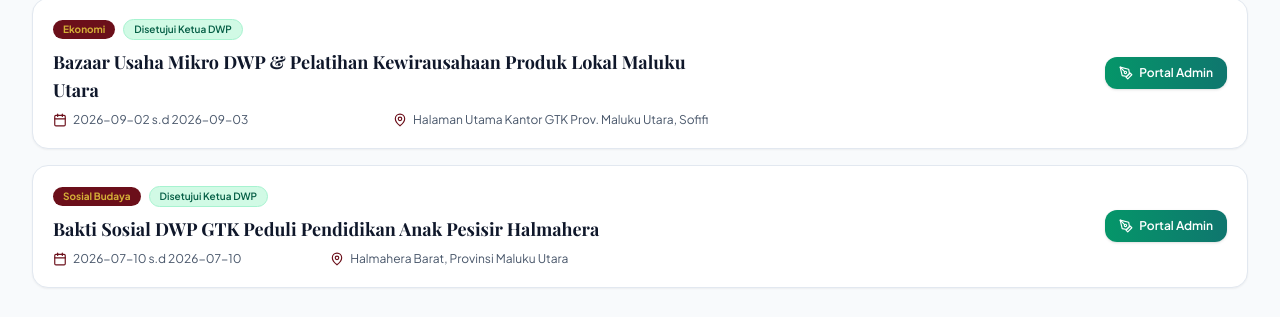
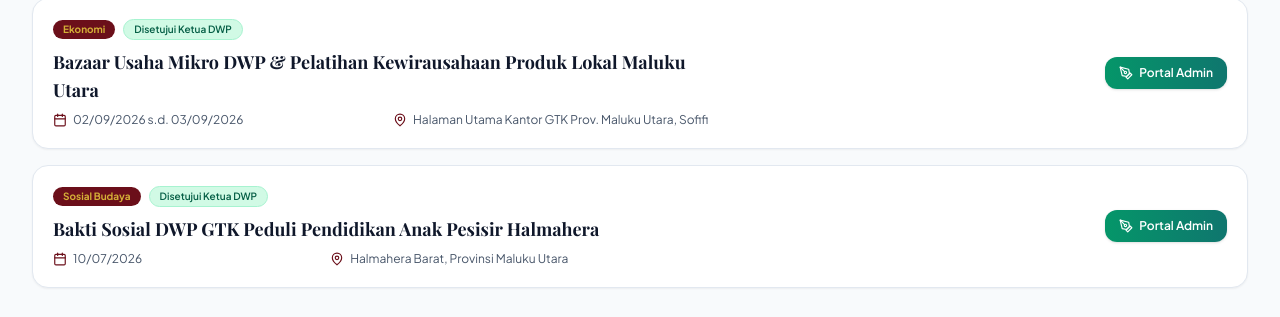
Before and after one commit to rachmatimabdkarim/dwp-gtk-malut-app, a React (Vite) app: page / in a window 1280 px wide. Shown: the part 3731-4048 px from the top of the page. Built offline with nearby package versions, Linux system fonts and the light colour scheme; a web font is replaced by a local one.

Commit message:
Standardize all date displays across app to DD/MM/YYYY format

```diff
--- a/src/components/admin/DashboardOverview.tsx
+++ b/src/components/admin/DashboardOverview.tsx
@@ -1,6 +1,7 @@
 import React from 'react';
 import { useApp } from '../../context/AppContext';
 import { hasTabAccess } from '../../utils/RoleAccessControl';
+import { formatDateRangeDDMMYYYY } from '../../utils/dateFormatter';
 import {
   Users,
   UserCheck,
@@ -186,7 +187,7 @@ export const DashboardOverview: React.FC = () => {
                   <span className="font-bold text-slate-900">{p.title}</span>
                 </div>
                 <div className="text-[11px] text-slate-500">
-                  Pengusul: <strong>{p.createdBy}</strong> | Pelaksanaan: <strong>{p.startDate} s.d. {p.endDate}</strong>
+                  Pengusul: <strong>{p.createdBy}</strong> | Pelaksanaan: <strong>{formatDateRangeDDMMYYYY(p.startDate, p.endDate)}</strong>
                 </div>
               </div>
 
--- a/src/components/admin/FiveStageApprovalWorkflow.tsx
+++ b/src/components/admin/FiveStageApprovalWorkflow.tsx
@@ -1,6 +1,7 @@
 import React, { useState } from 'react';
 import { useApp } from '../../context/AppContext';
 import { ActivityProposal, ProposalStage } from '../../types';
+import { formatDateRangeDDMMYYYY, formatDateDDMMYYYY } from '../../utils/dateFormatter';
 import {
   CheckCircle2,
   XCircle,
@@ -259,7 +260,7 @@ export const FiveStageApprovalWorkflow: React.FC = () => {
                     <span>•</span>
                     <span>Estimasi RAB: <strong className="text-emerald-700">Rp {proposal.estimatedBudget.toLocaleString('id-ID')}</strong></span>
                     <span>•</span>
-                    <span>Pelaksanaan: <strong className="text-slate-800">{proposal.startDate} s.d. {proposal.endDate}</strong></span>
+                    <span>Pelaksanaan: <strong className="text-slate-800">{formatDateRangeDDMMYYYY(proposal.startDate, proposal.endDate)}</strong></span>
                   </div>
                 </div>
 
@@ -452,7 +453,7 @@ export const FiveStageApprovalWorkflow: React.FC = () => {
                     </div>
                     <div>
                       <span className="text-slate-500 block text-[10px]">Tanggal Pelaksanaan:</span>
-                      <strong className="text-slate-800">{detailProposal.startDate} s.d. {detailProposal.endDate}</strong>
+                      <strong className="text-slate-800">{formatDateRangeDDMMYYYY(detailProposal.startDate, detailProposal.endDate)}</strong>
                     </div>
                     <div>
                       <span className="text-slate-500 block text-[10px]">Lokasi Pelaksanaan:</span>
--- a/src/components/admin/SystemAuditLogs.tsx
+++ b/src/components/admin/SystemAuditLogs.tsx
@@ -1,5 +1,6 @@
 import React, { useState } from 'react';
 import { useApp } from '../../context/AppContext';
+import { formatDateDDMMYYYY } from '../../utils/dateFormatter';
 import {
   ScrollText,
   Search,
@@ -321,7 +322,7 @@ export const SystemAuditLogs: React.FC = () => {
 
                   <div className="text-[10px] text-slate-400 font-mono flex items-center gap-1.5 shrink-0">
                     <Clock className="w-3 h-3 text-slate-400" />
-                    <span>{log.timestamp}</span>
+                    <span>{formatDateDDMMYYYY(log.timestamp)}</span>
                   </div>
                 </div>
 
--- a/src/components/public/AgendaSection.tsx
+++ b/src/components/public/AgendaSection.tsx
@@ -1,6 +1,7 @@
 import React, { useState } from 'react';
 import { useApp } from '../../context/AppContext';
 import { ActivityProposal } from '../../types';
+import { formatDateRangeDDMMYYYY } from '../../utils/dateFormatter';
 import { Calendar, MapPin, Clock, PenTool, CheckCircle, FileText, ArrowRight } from 'lucide-react';
 
 export const AgendaSection: React.FC = () => {
@@ -53,7 +54,7 @@ export const AgendaSection: React.FC = () => {
                   <div className="grid sm:grid-cols-2 gap-2 text-xs text-slate-600">
                     <div className="flex items-center gap-1.5">
                       <Calendar className="w-3.5 h-3.5 text-dwp-burgundy" />
-                      <span>{agenda.startDate} s.d {agenda.endDate}</span>
+                      <span>{formatDateRangeDDMMYYYY(agenda.startDate, agenda.endDate)}</span>
                     </div>
                     <div className="flex items-center gap-1.5">
                       <MapPin className="w-3.5 h-3.5 text-dwp-burgundy" />
--- a/src/components/public/NewsSection.tsx
+++ b/src/components/public/NewsSection.tsx
@@ -1,6 +1,7 @@
 import React, { useState } from 'react';
 import { useApp } from '../../context/AppContext';
 import { NewsArticle } from '../../types';
+import { formatDateDDMMYYYY } from '../../utils/dateFormatter';
 import { Newspaper, Calendar, User, ArrowRight, X, CheckCircle, Tag } from 'lucide-react';
 
 export const NewsSection: React.FC = () => {
@@ -55,7 +56,7 @@ export const NewsSection: React.FC = () => {
                   <div className="space-y-2">
                     <div className="flex items-center gap-4 text-xs text-slate-500">
                       <span className="flex items-center gap-1">
-                        <Calendar className="w-3.5 h-3.5 text-dwp-burgundy" /> {article.date}
+                        <Calendar className="w-3.5 h-3.5 text-dwp-burgundy" /> {formatDateDDMMYYYY(article.date)}
                       </span>
                       <span className="flex items-center gap-1">
                         <User className="w-3.5 h-3.5 text-dwp-burgundy" /> {article.author}
--- /dev/null
+++ b/src/utils/dateFormatter.ts
@@ -0,0 +1,53 @@
+/**
+ * Date Formatting Utilities for DWP App
+ * Ensures standard "DD/MM/YYYY" format across all UI components.
+ */
+
+export const formatDateDDMMYYYY = (rawDate: string | Date | undefined | null): string => {
+  if (!rawDate) return '-';
+
+  try {
+    // Handle string date YYYY-MM-DD or ISO string
+    let dateObj: Date;
+    if (typeof rawDate === 'string') {
+      // If already formatted as DD/MM/YYYY, return directly
+      if (/^\d{2}\/\d{2}\/\d{4}$/.test(rawDate.trim())) {
+        return rawDate.trim();
+      }
+
+      // If YYYY-MM-DD
+      const parts = rawDate.split('T')[0].split('-');
+      if (parts.length === 3 && parts[0].length === 4) {
+        const year = parts[0];
+        const month = parts[1].padStart(2, '0');
+        const day = parts[2].padStart(2, '0');
+        return `${day}/${month}/${year}`;
+      }
+      dateObj = new Date(rawDate);
+    } else {
+      dateObj = rawDate;
+    }
+
+    if (isNaN(dateObj.getTime())) {
+      return String(rawDate);
+    }
+
+    const day = String(dateObj.getDate()).padStart(2, '0');
+    const month = String(dateObj.getMonth() + 1).padStart(2, '0');
+    const year = dateObj.getFullYear();
+
+    return `${day}/${month}/${year}`;
+  } catch {
+    return String(rawDate);
+  }
+};
+
+/**
+ * Format Date Range (e.g. 01/08/2026 s.d. 05/08/2026)
+ */
+export const formatDateRangeDDMMYYYY = (start: string, end: string): string => {
+  const formattedStart = formatDateDDMMYYYY(start);
+  const formattedEnd = formatDateDDMMYYYY(end);
+  if (formattedStart === formattedEnd) return formattedStart;
+  return `${formattedStart} s.d. ${formattedEnd}`;
+};
```
